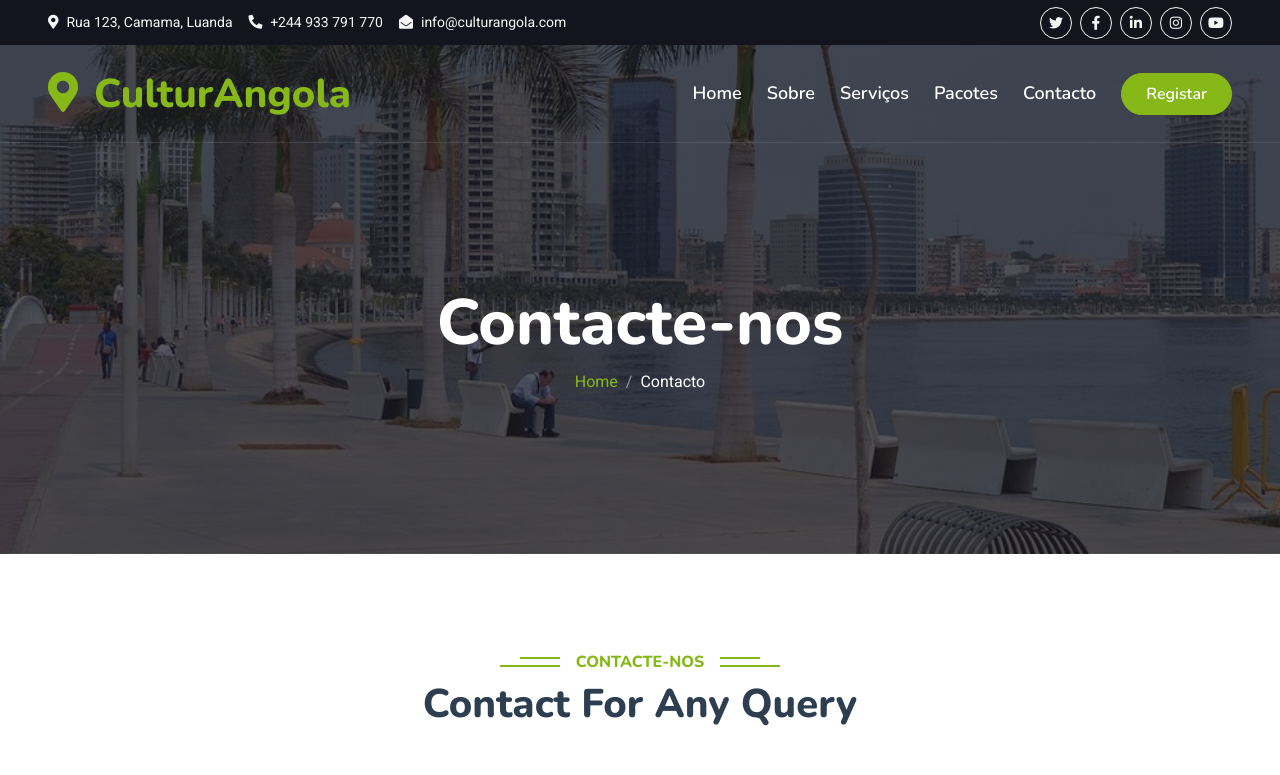
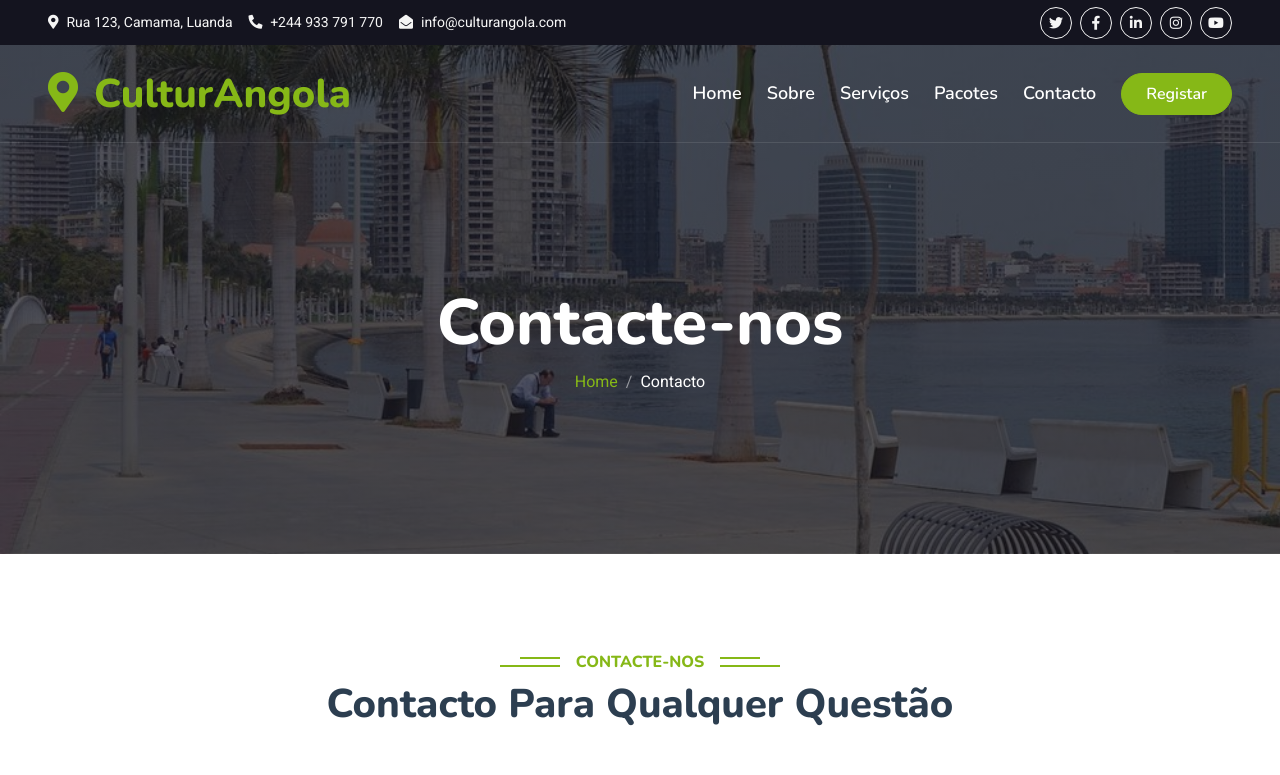
Before and after one commit to makiessedev/turism, a React (Create React App) app: page /contact in a window 1280 px wide. Shown: the top 775 px of the page. Built offline with nearby package versions, Linux system fonts and the light colour scheme.

Commit message:
feat: contact

```diff
--- a/src/pages/Contact.jsx
+++ b/src/pages/Contact.jsx
@@ -34,11 +34,11 @@ function Contact() {
           <h6 className="section-title bg-white text-center text-primary px-3">
             Contacte-nos
           </h6>
-          <h1 className="mb-5">Contact For Any Query</h1>
+          <h1 className="mb-5">Contacto Para Qualquer Questão</h1>
         </div>
         <div className="row g-4">
           <div className="col-lg-4 col-md-6 wow fadeInUp" data-wow-delay="0.1s">
-            <h5>Get In Touch</h5>
+            <h5>Entre Em contacto</h5>
             <p className="mb-4">
               Tempor erat elitr rebum at clita. Diam dolor diam ipsum sit. Aliqu
               diam amet diam et eos
```
